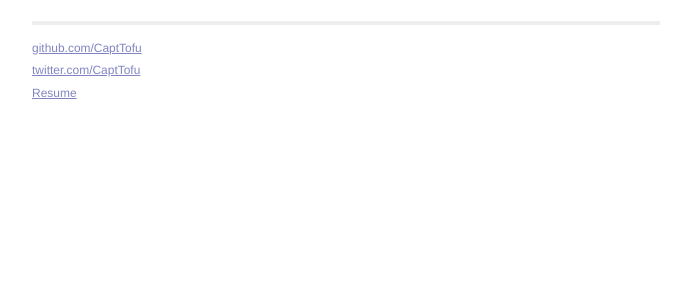
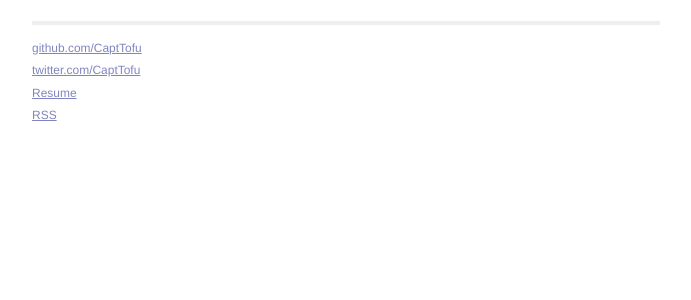
Before and after one commit to CaptTofu/patg.net, a Jekyll site: the page built from index.html, in a window 1280 px wide. Shown: the part 550-850 px from the top of the page, without its empty margins (294-985 px from the left). Built offline with Jekyll 4.4.1, drawn with Linux system fonts in a browser that asks for light colours; Markdown is read by kramdown in place of the engine named in the settings; the list of posts is cut into pages by our own code.

Commit message:
Added link to feed

```diff
--- a/_layouts/default.html
+++ b/_layouts/default.html
@@ -29,6 +29,7 @@
                 <a href="https://github.com/CaptTofu">github.com/CaptTofu</a><br />
                 <a href="https://twitter.com/CaptTofu">twitter.com/CaptTofu</a><br />
                 <a href="/resume.html">Resume</a><br />
+                <a href="/feed.xml">RSS</a><br />
               </p>
             </div>
           </div>
```
